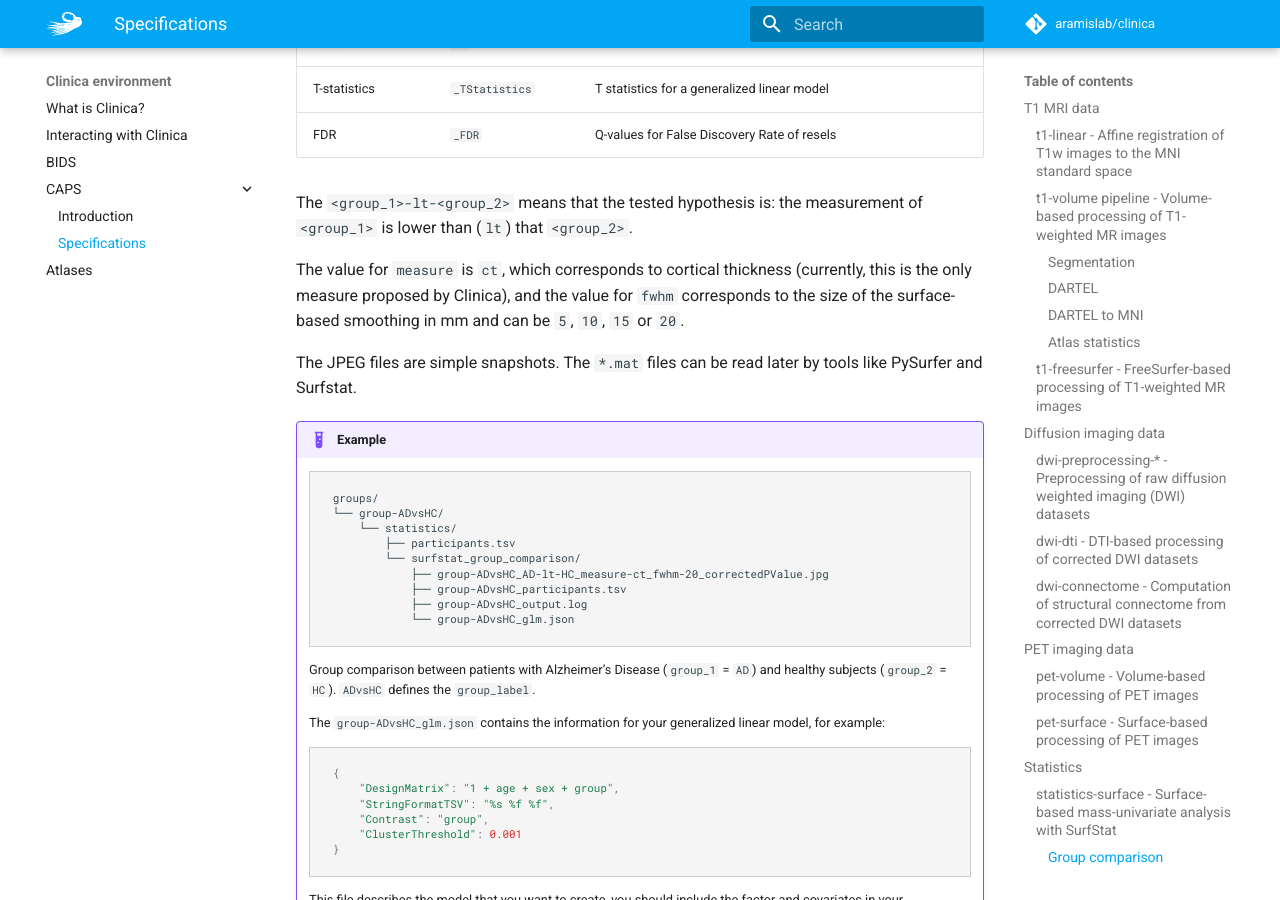
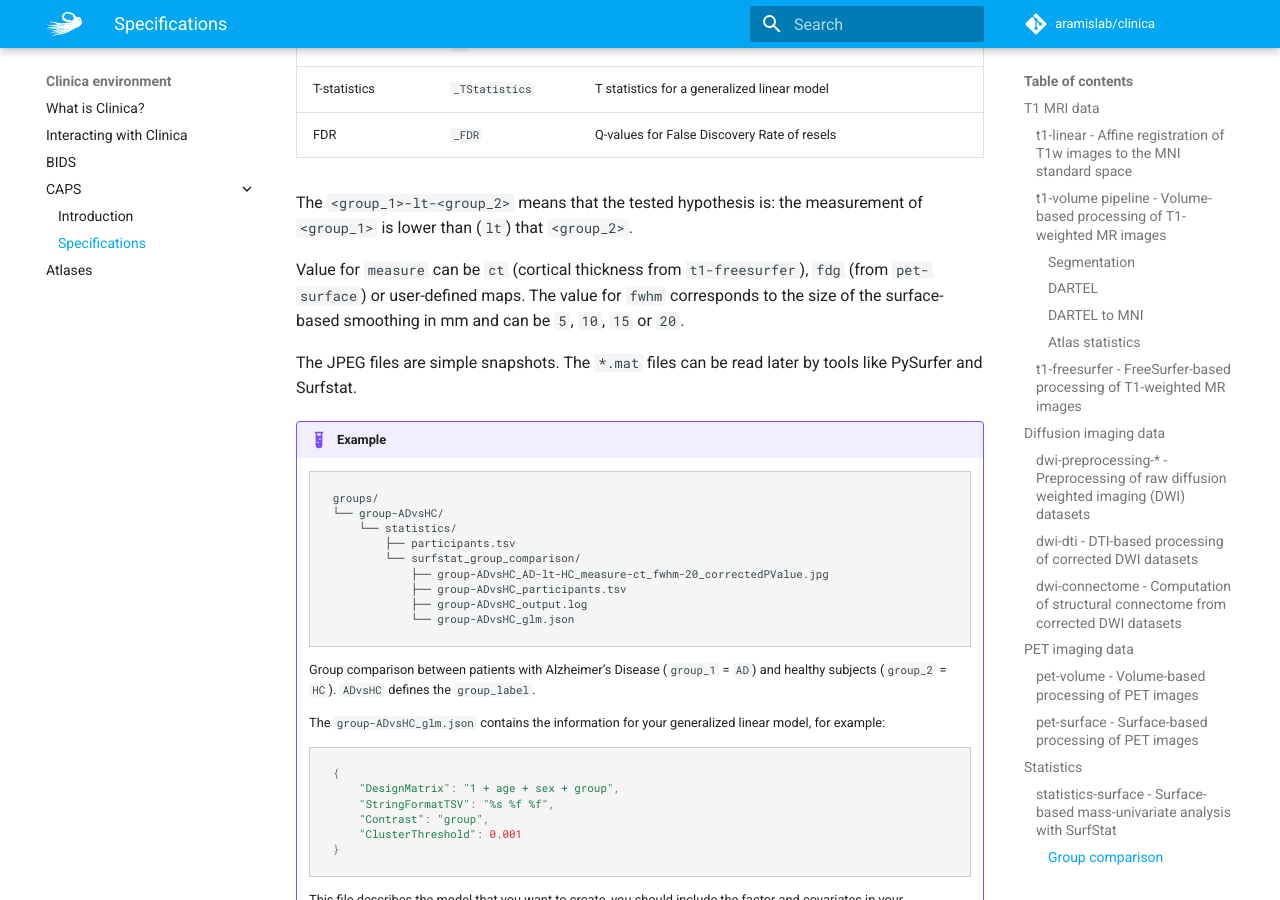
Before and after one commit to aramis-lab/clinica, an MkDocs documentation site: the page built from docs/CAPS/Specifications.md, in a window 1280 px wide and 900 px high, scrolled down 8438 px. Built offline with MkDocs 1.6.1 and Material for MkDocs 9.7.7, drawn with Linux system fonts in a browser that asks for light colours; comment, search, counter and statistics services are not loaded.

Commit message:
Update statistics-surface CAPS

```diff
--- a/docs/CAPS/Specifications.md
+++ b/docs/CAPS/Specifications.md
@@ -379,7 +379,7 @@ In the case above, `_correctedPValue` indicates that these are maps of corrected
 
 The `<group_1>-lt-<group_2>` means that the tested hypothesis is: the measurement of `<group_1>` is lower than (`lt`) that `<group_2>`.
 
-The value for `measure` is `ct`, which corresponds to cortical thickness (currently, this is the only measure proposed by Clinica), and the value for `fwhm` corresponds to the size of the surface-based smoothing in mm and can be `5`, `10`, `15` or `20`.
+Value for `measure` can be `ct` (cortical thickness from `t1-freesurfer`), `fdg` (from `pet-surface`) or user-defined maps. The value for `fwhm` corresponds to the size of the surface-based smoothing in mm and can be `5`, `10`, `15` or `20`.
 
 The JPEG files are simple snapshots. The `*.mat` files can be read later by tools like PySurfer and Surfstat.
 
```
